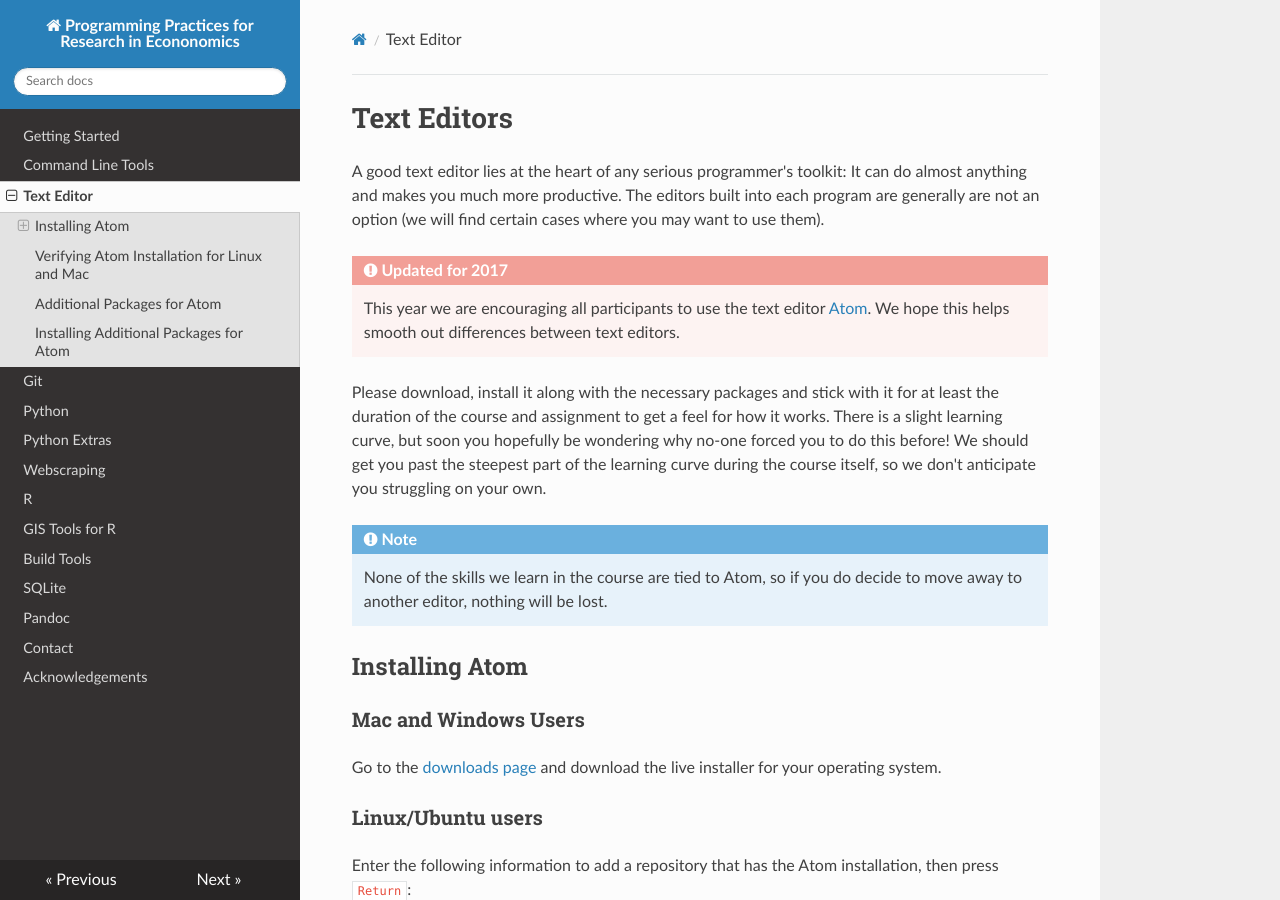
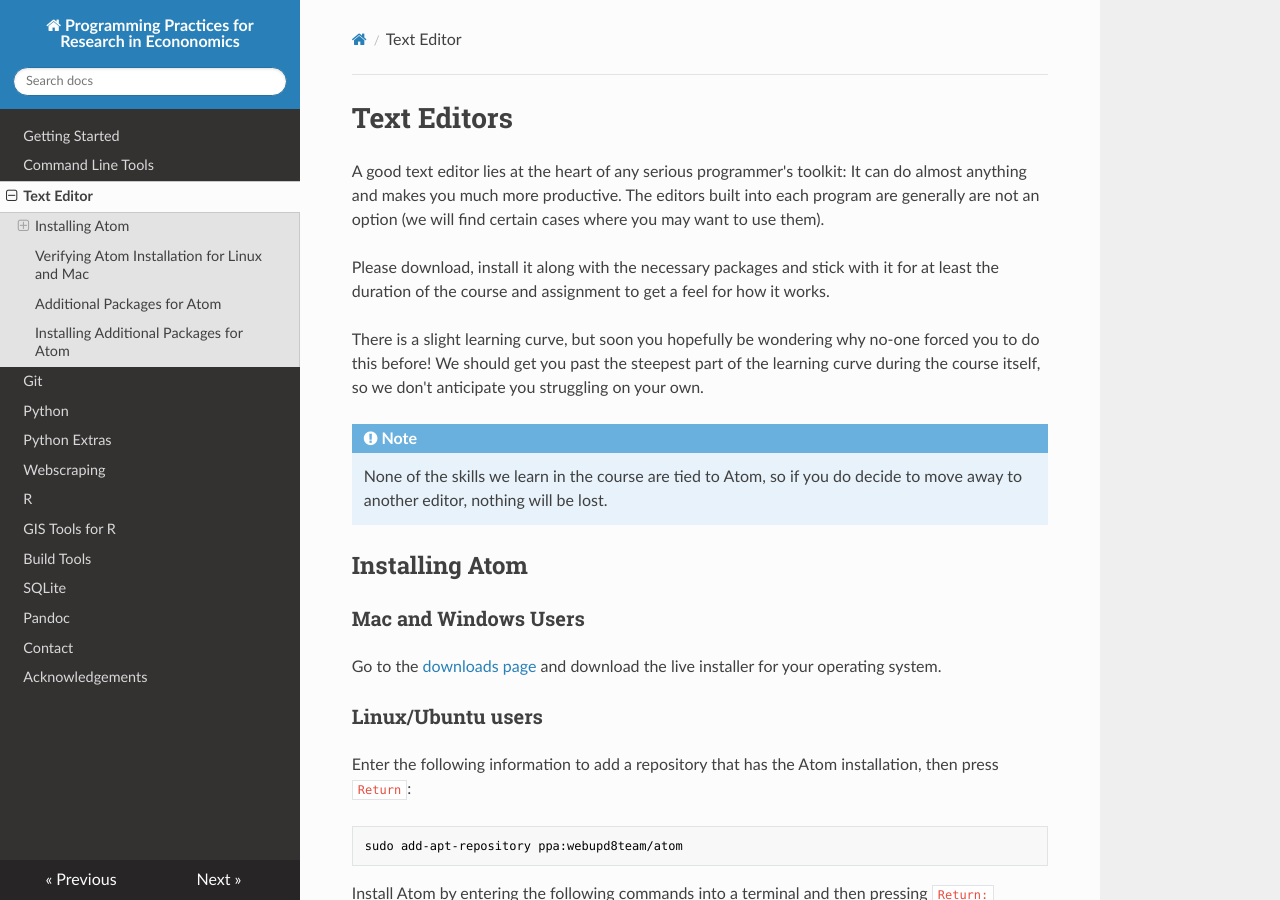
Before and after one commit to pp4rs/DEPRECATED-installation-guide, an MkDocs documentation site: the page built from docs/textEditor.md, in a window 1280 px wide and 900 px high. Built offline with MkDocs 1.6.1, drawn with Linux system fonts in a browser that asks for light colours; nearby versions of some CDN libraries; old or Windows-style settings are respelled for this version of MkDocs.

```diff
--- a/docs/textEditor.md
+++ b/docs/textEditor.md
@@ -1,12 +1,10 @@
 # Text Editors
 
-A good text editor lies at the heart of any serious programmer's toolkit: It can do almost anything and makes you much more productive. The editors built into each program are generally are not an option (we will find certain cases where you may want to use them).
-
-!!! danger "Updated for 2017"
-    This year we are encouraging all participants to use the text editor [Atom](https://atom.io/).
-    We hope this helps smooth out differences between text editors.
+A good text editor lies at the heart of any serious programmer's toolkit: It can do almost anything and makes you much more productive.
+The editors built into each program are generally are not an option (we will find certain cases where you may want to use them).
 
 Please download, install it along with the necessary packages and stick with it for at least the duration of the course and assignment to get a feel for how it works.
+
 There is a slight learning curve, but soon you hopefully be wondering why no-one forced you to do this before!
 We should get you past the steepest part of the learning curve during the course itself, so we don't anticipate you struggling on your own.
 
```
